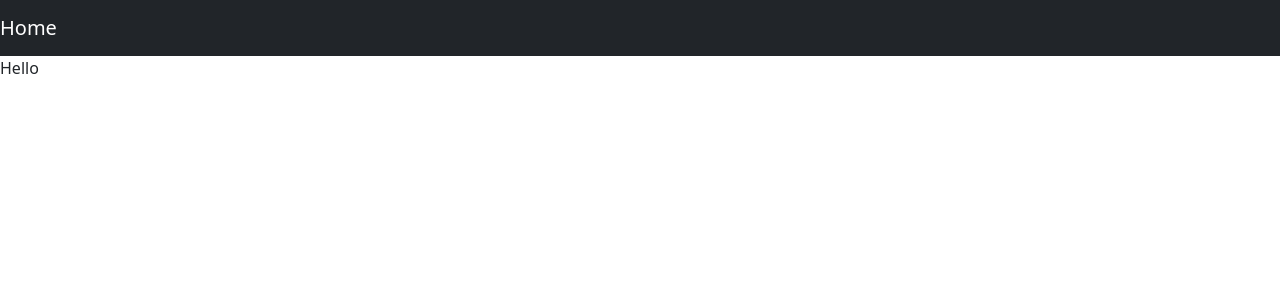
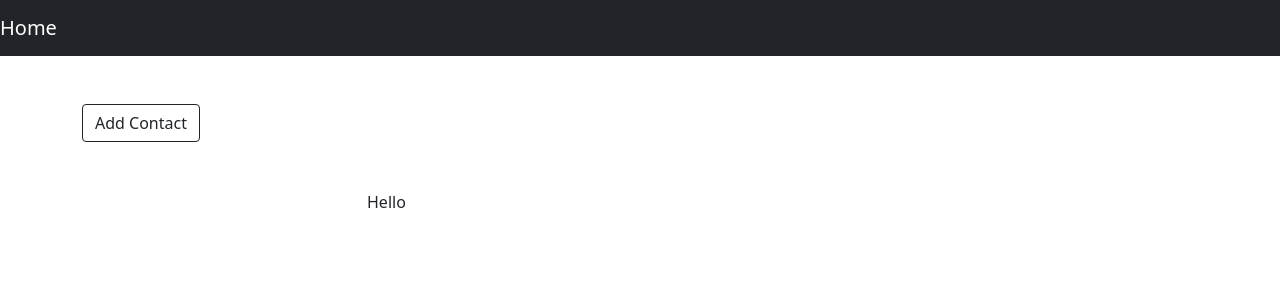
Before and after one commit to mansi0829/contact-app, a React (Create React App) app: page / in a window 1280 px wide. Shown: the top 300 px of the page. Built offline with nearby package versions, Linux system fonts and the light colour scheme.

Commit message:
home-component-add

```diff
--- a/src/App.js
+++ b/src/App.js
@@ -2,6 +2,7 @@
 import { Route, Routes } from 'react-router-dom';
 import { ToastContainer } from 'react-toastify';
 import './App.css';
+import Home from './components/Home';
 import Navbar from './components/Navbar';
 
 const App = () =>
@@ -11,9 +12,9 @@
       <ToastContainer />
       <Navbar />
       <Routes>
-        <Route path="/" element="Hello" />
+        <Route path="/" element={<Home />} />
         <Route path="/add" element="Add component" />
-        <Route path="/edit" element="Edit Component" />
+        <Route path="/edit/:id" element="Edit Component" />
       </Routes>
     </div>
   );
--- /dev/null
+++ b/src/components/Home.js
@@ -0,0 +1,20 @@
+import React from 'react'
+import { Link } from 'react-router-dom'
+
+const Home = () =>
+{
+    return (
+        <div className='container'>
+            <div className="row">
+                <div className="col-md-12 ml-4 my-5 text-right">
+                    <Link to="/add" className='btn btn-outline-dark'>Add Contact</Link>
+                </div>
+                <div className="col-md-6 mx-auto">
+                    Hello
+                </div>
+            </div>
+        </div>
+    )
+}
+
+export default Home
```
